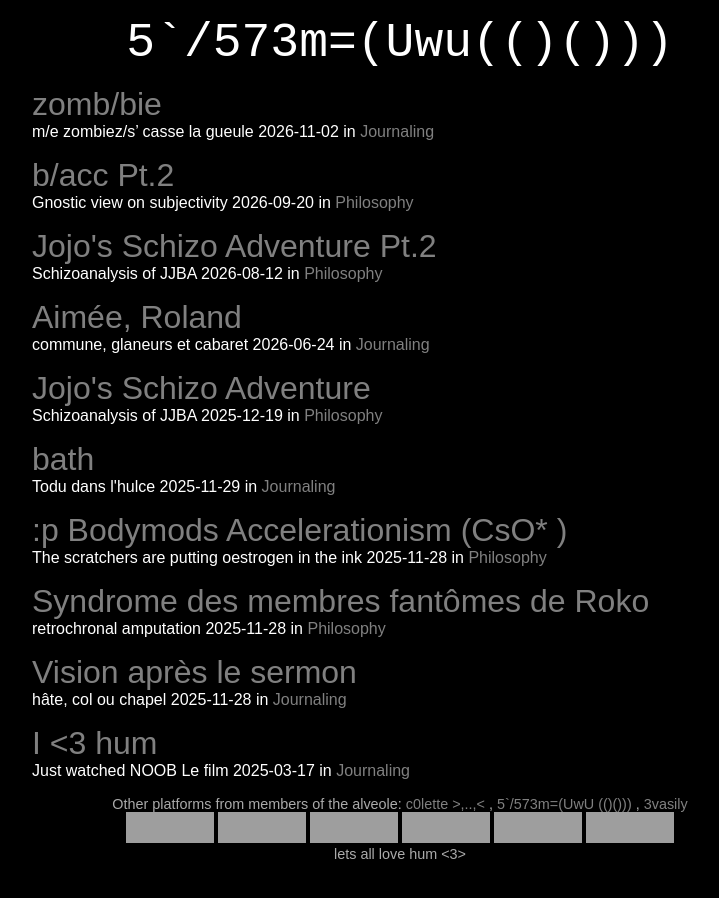
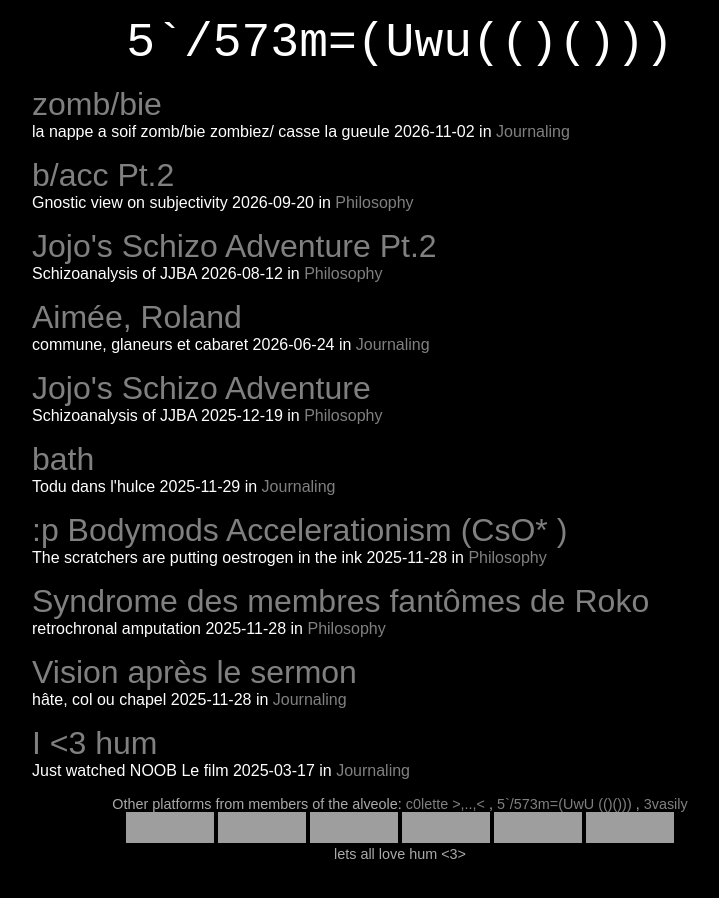
Before and after one commit to alain333/myblog, a Jekyll site: the page built from index.markdown, in a window 1280 px wide, cut to the strip 0-898 px from the top of the page. Shown: the whole strip, without its empty margins (240-959 px from the left). Built offline with Jekyll 4.4.1, drawn with Linux system fonts in a browser that asks for light colours; grey boxes are pictures that could not be loaded.

Commit message:
Update 2026-11-02-zombie.md

```diff
--- a/_posts/Journaling/2026-11-02-zombie.md
+++ b/_posts/Journaling/2026-11-02-zombie.md
@@ -3,10 +3,11 @@ layout: post
 title:  "zomb/bie"
 date:   2026-11-02
 categories: Journaling
-description: "m/e zombiez/s’ casse la gueule"
+description: "la nappe a soif zomb/bie zombiez/ casse la gueule"
 permalink: /:categories/:title
 ---
-zomb/bie m/e zombiez/s’ casse la gueule
+la nappe a soif;<br>
+zomb/bie zombiez/ casse la gueule
 <br><br>
 bie marche avec des cadavres, <br>
 des noeuds dans une vie en vie,<br>
```
